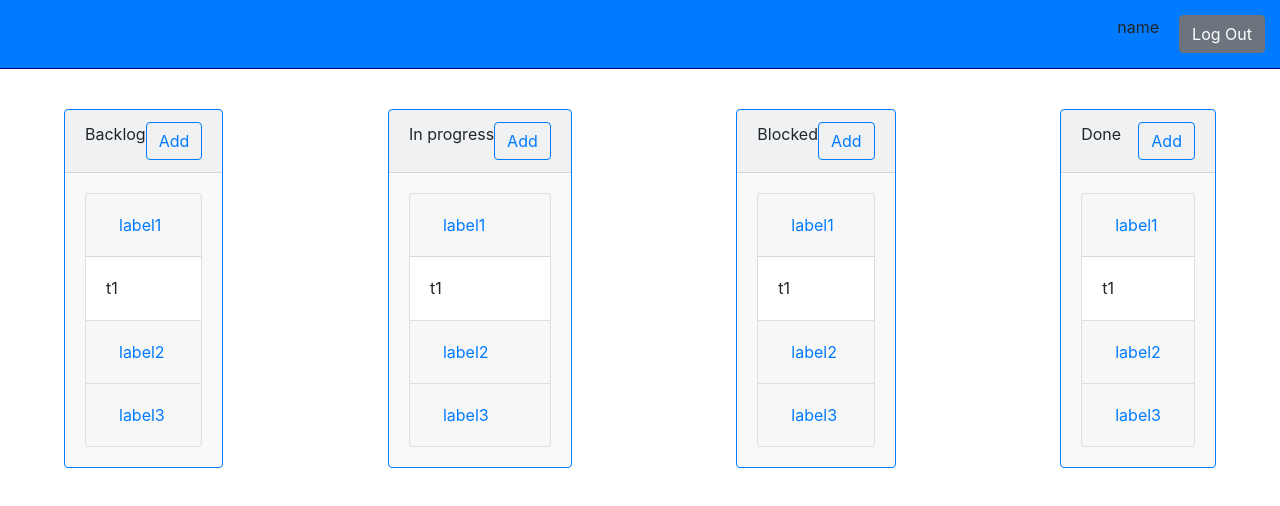
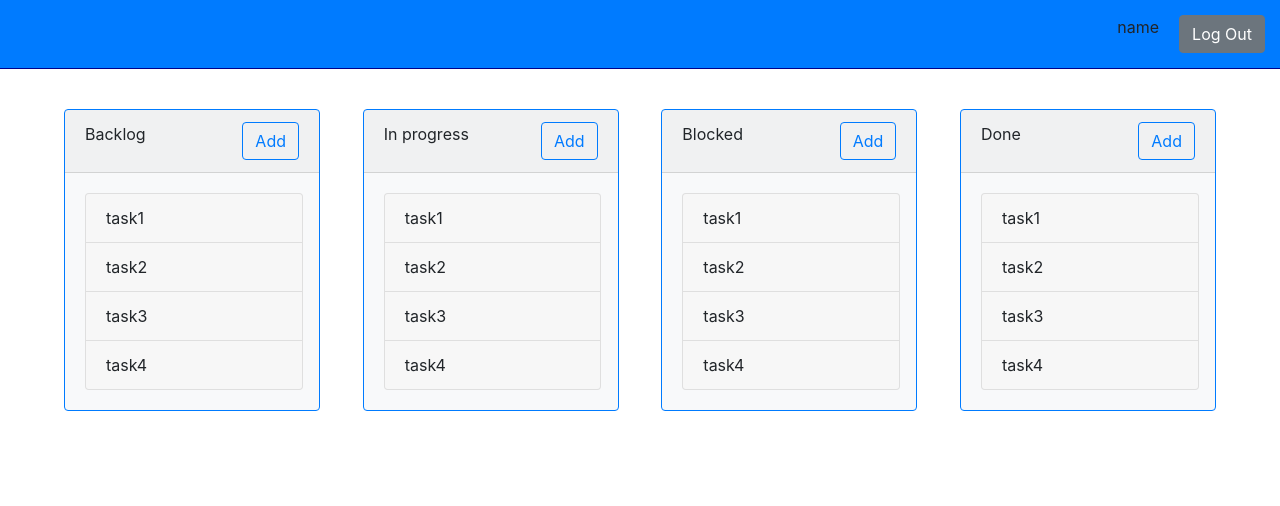
Before and after one commit to empireV/ManagerApp, a React (Create React App) app in the folder client/manager-app/: page /main in a window 1280 px wide. Shown: the top 506 px of the page. Built offline with nearby package versions, Linux system fonts and the light colour scheme.

Commit message:
accordeon

```diff
--- a/client/manager-app/src/main/TaskBlock.js
+++ b/client/manager-app/src/main/TaskBlock.js
@@ -1,6 +1,8 @@
 import React, {Component} from 'react';
 import './TaskBlock.scss';
+import Accordion from 'react-bootstrap/Accordion'
 import {title} from "../const/const";
+import Card from "react-bootstrap/Card";
 
 export class TaskBlock extends Component {
 
@@ -14,66 +16,40 @@ export class TaskBlock extends Component {
                         <button type="button" className="btn btn-outline-primary ">Add</button>
                     </div>
                     <div className="card-body">
-
-                        <div className="accordion" id="accordionExample">
-
-                            <div className="card">
-                                <div className="card-header" id="headingOne">
-                                    <h2 className="mb-0">
-                                        <button className="btn btn-link btn-block text-left" type="button"
-                                                data-toggle="collapse" data-target="#collapseOne" aria-expanded="true"
-                                                aria-controls="collapseOne">
-                                            label1
-                                        </button>
-                                    </h2>
-                                </div>
-                                <div id="collapseOne" className="collapse show" aria-labelledby="headingOne"
-                                     data-parent="#accordionExample">
-                                    <div className="card-body">
-                                       t1
-                                    </div>
-                                </div>
-                            </div>
-
-                            <div className="card">
-                                <div className="card-header" id="headingTwo">
-                                    <h2 className="mb-0">
-                                        <button className="btn btn-link btn-block text-left collapsed" type="button"
-                                                data-toggle="collapse" data-target="#collapseTwo" aria-expanded="false"
-                                                aria-controls="collapseTwo">
-                                            label2
-                                        </button>
-                                    </h2>
-                                </div>
-                                <div id="collapseTwo" className="collapse" aria-labelledby="headingTwo"
-                                     data-parent="#accordionExample">
-                                    <div className="card-body">
-                                        t2
-                                    </div>
-                                </div>
-                            </div>
-
-                            <div className="card">
-                                <div className="card-header" id="headingThree">
-                                    <h2 className="mb-0">
-                                        <button className="btn btn-link btn-block text-left collapsed" type="button"
-                                                data-toggle="collapse" data-target="#collapseThree"
-                                                aria-expanded="false" aria-controls="collapseThree">
-                                            label3
-                                        </button>
-                                    </h2>
-                                </div>
-                                <div id="collapseThree" className="collapse" aria-labelledby="headingThree"
-                                     data-parent="#accordionExample">
-                                    <div className="card-body">
-                                        t3
-                                    </div>
-                                </div>
-                            </div>
-
-                        </div>
-
-
+                        <Accordion defaultActiveKey="-1">
+                            <Card>
+                                <Accordion.Toggle as={Card.Header} eventKey="0">
+                                    task1
+                                </Accordion.Toggle>
+                                <Accordion.Collapse eventKey="0">
+                                    <Card.Body>body1</Card.Body>
+                                </Accordion.Collapse>
+                            </Card>
+                            <Card>
+                                <Accordion.Toggle as={Card.Header} eventKey="1">
+                                    task2
+                                </Accordion.Toggle>
+                                <Accordion.Collapse eventKey="1">
+                                    <Card.Body>body2</Card.Body>
+                                </Accordion.Collapse>
+                            </Card>
+                            <Card>
+                                <Accordion.Toggle as={Card.Header} eventKey="2">
+                                    task3
+                                </Accordion.Toggle>
+                                <Accordion.Collapse eventKey="2">
+                                    <Card.Body>body3</Card.Body>
+                                </Accordion.Collapse>
+                            </Card>
+                            <Card>
+                                <Accordion.Toggle as={Card.Header} eventKey="3">
+                                    task4
+                                </Accordion.Toggle>
+                                <Accordion.Collapse eventKey="3">
+                                    <Card.Body>body4</Card.Body>
+                                </Accordion.Collapse>
+                            </Card>
+                        </Accordion>
                     </div>
                 </div>
             </div>
--- a/client/manager-app/src/main/TaskBlock.scss
+++ b/client/manager-app/src/main/TaskBlock.scss
@@ -5,3 +5,7 @@
 .list-group-item {
   margin: 5px 0;
 }
+
+.accordion {
+  width: 17vw;
+}
```
